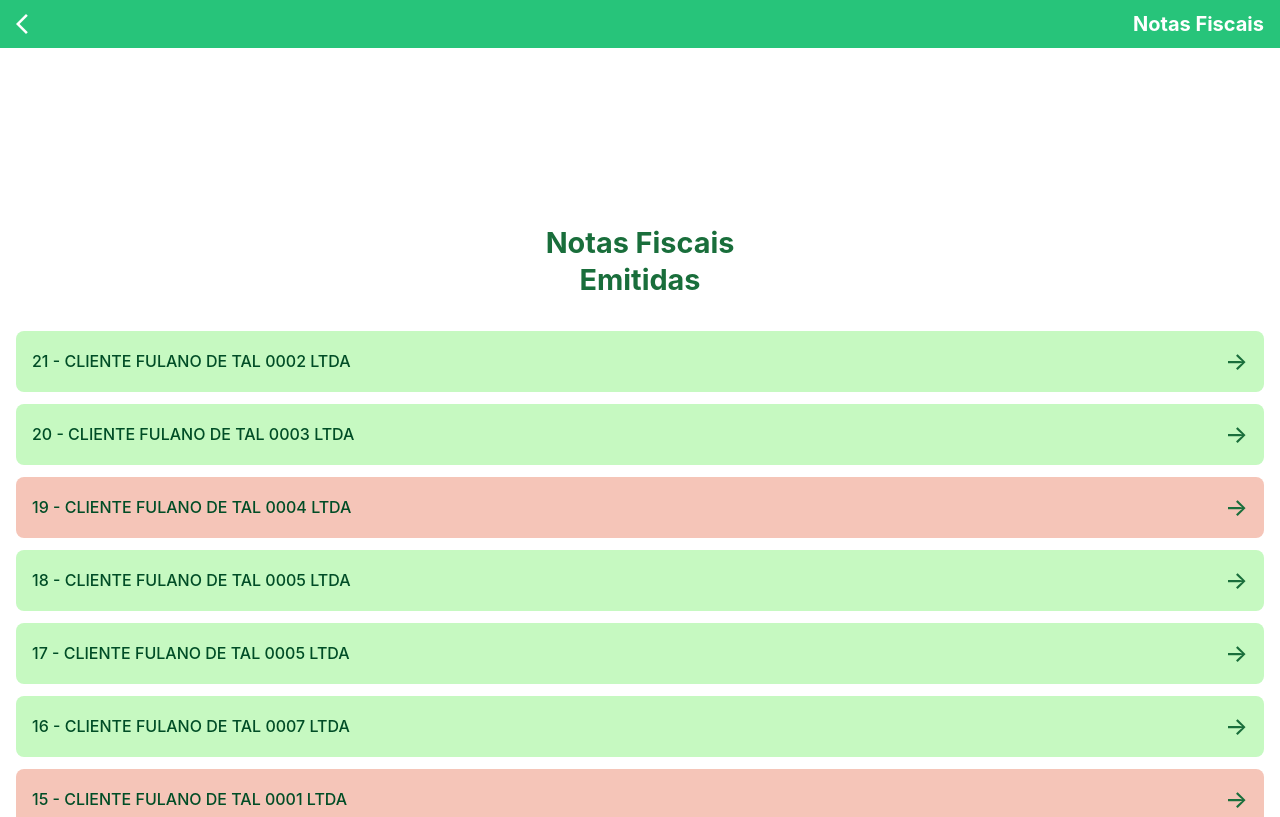
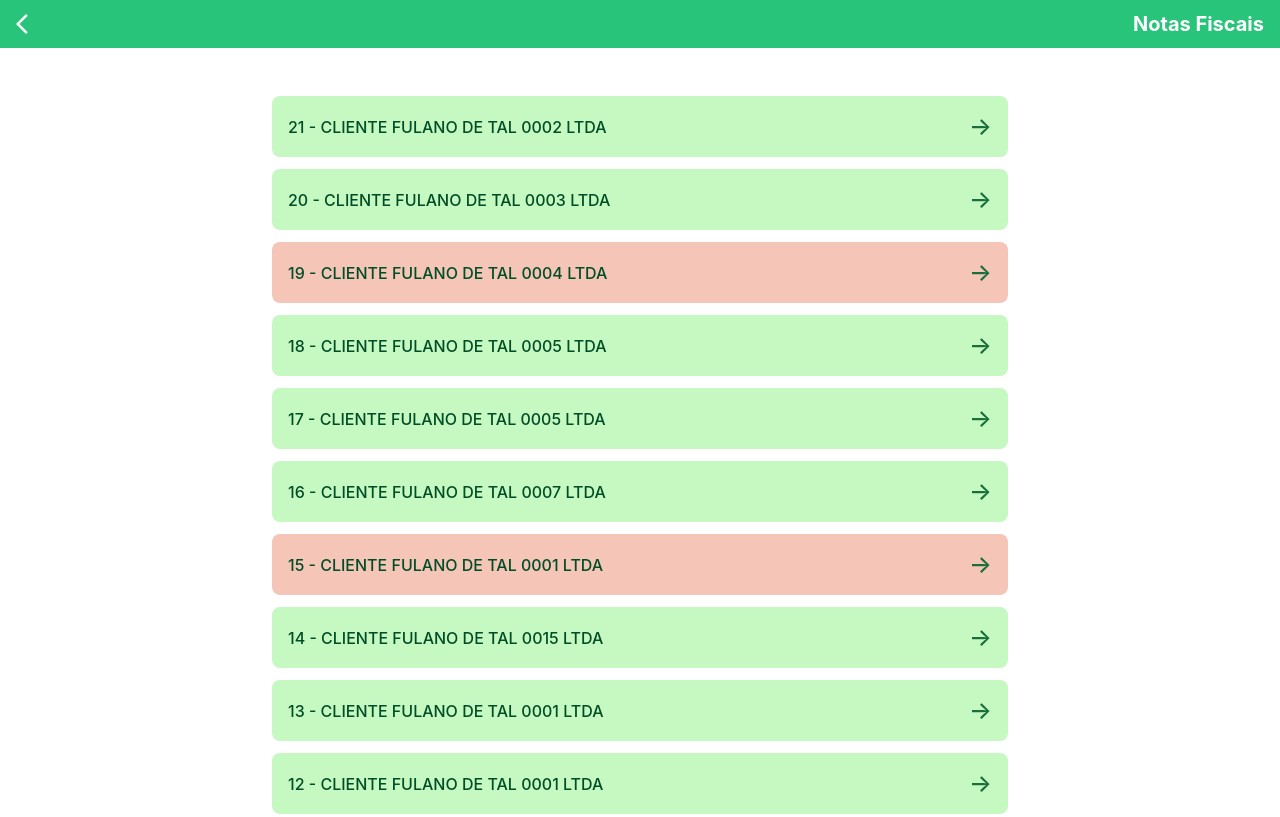
Before and after one commit to ailtonbarreto/nfe-agro-app, a website: page nfs-emitidas.html in a window 1280 px wide. Shown: the top 817 px of the page. Drawn offline with nearby package versions, Linux system fonts and the light colour scheme.

Commit message:
Update nfs-emitidas.html

```diff
--- a/nfs-emitidas.html
+++ b/nfs-emitidas.html
@@ -1,5 +1,6 @@
 <!DOCTYPE html>
 <html lang="pt-BR">
+
 <head>
   <meta charset="UTF-8">
   <meta name="viewport" content="width=device-width, initial-scale=1.0">
@@ -16,18 +17,23 @@
       padding: 0.75rem 1rem;
       position: fixed;
       width: 100%;
+      z-index: 1;
     }
+
     .header .title {
       font-size: 1.25rem;
       font-weight: bold;
     }
+
     .header .back {
       font-size: 1.5rem;
       cursor: pointer;
     }
+
     .content {
       padding: 2rem 1rem;
     }
+
     .page-title {
       text-align: center;
       color: #196E3B;
@@ -37,11 +43,14 @@
       line-height: 1.3;
       margin-top: 15vw;
     }
+
     .nf-list {
       display: flex;
       flex-direction: column;
       gap: 0.75rem;
+      margin-top: 5vw;
     }
+
     .nf-item {
       padding: 1rem;
       border-radius: 8px;
@@ -53,21 +62,31 @@
       font-weight: 500;
       color: #004d26;
     }
+
     .nf-item:hover {
       opacity: 0.8;
     }
+
     .nf-item.green {
       background-color: #c6f9c1;
     }
+
     .nf-item.salmon {
       background-color: #f5c5b8;
     }
+
     .nf-arrow {
       font-size: 1.5rem;
       color: #196E3B;
     }
+
+    .content {
+      margin: auto 20vw;
+      z-index: 2;
+    }
   </style>
 </head>
+
 <body>
   <header class="header">
     <span class="material-symbols-outlined back" onclick="window.location.href='home.html'">arrow_back_ios</span>
@@ -75,9 +94,9 @@
   </header>
 
   <div class="content">
-    <div class="page-title">
+    <!-- <div class="page-title">
       Notas Fiscais<br>Emitidas
-    </div>
+    </div> -->
 
     <div class="nf-list">
       <div class="nf-item green" onclick="window.location.href='#'">
@@ -131,4 +150,5 @@
     </div>
   </div>
 </body>
+
 </html>
```
